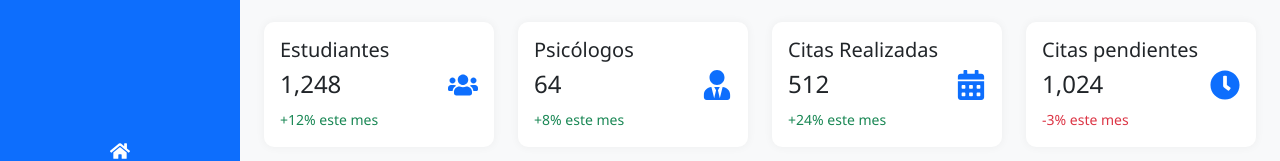
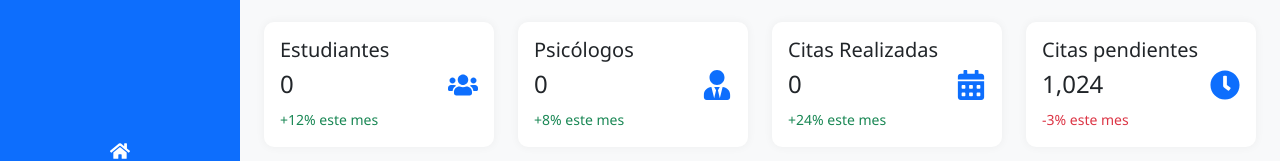
Before and after one commit to Ald28/TESIS_2025, a React (Vite) app: page /dashboard in a window 1280 px wide. Shown: the part 120-281 px from the top of the page. Built offline with nearby package versions, Linux system fonts and the light colour scheme; no server answers; sample sign-in values are in the browser's storage.

Commit message:
diseño dashboard 2

```diff
--- a/src/pages/Dashboard.jsx
+++ b/src/pages/Dashboard.jsx
@@ -1,4 +1,5 @@
-import {useState} from "react";
+import { useEffect, useState } from "react";
+import { getEstudiantes, getPsicologos, getHistorialRealizadas } from "../api/api_admin";
 import MainLayout from "../layouts/MainLayout";
 import { Card, Row, Col } from "react-bootstrap";
 import { FaUsers, FaUserTie, FaCalendarAlt, FaClock } from "react-icons/fa";
@@ -46,6 +47,50 @@ const datosPorTipo = {
 const Dashboard = () => {
 
   const [opcionSeleccionada, setOpcionSeleccionada] = useState("estudiantes");
+  const [cantidadEstudiantes, setCantidadEstudiantes] = useState(0);
+  const [cantidadPsicologos, setCantidadPsicologos] = useState(0);
+  const [historialRealizadas, setHistorialRealizadas] = useState(0);
+
+  useEffect(() => {
+    const cargarEstudiantes = async () => {
+      try {
+        const estudiantes = await getEstudiantes();
+        setCantidadEstudiantes(estudiantes.length);
+      } catch (error) {
+        console.error("Error al cargar estudiantes:", error);
+      }
+    };
+
+    const cargarPsicologos = async () => {
+      try {
+        const psicologos = await getPsicologos();
+        setCantidadPsicologos(psicologos.length);
+      } catch (error) {
+        console.error("Error al cargar psicologos:", error);
+      }
+    };
+
+    const cargarHistorialRealizadas = async () => {
+      try {
+        const estudiantes = await getEstudiantes();
+
+        let totalHistorial = 0;
+
+        for (const estudiante of estudiantes) {
+          const historial = await getHistorialRealizadas(estudiante.usuario_id);
+          totalHistorial += historial.length;
+        }
+
+        setHistorialRealizadas(totalHistorial);
+      } catch (error) {
+        console.error("Error al cargar historial de citas realizadas:", error);
+      }
+    };
+
+    cargarHistorialRealizadas();
+    cargarPsicologos();
+    cargarEstudiantes();
+  }, []);
 
   return (
     <MainLayout>
@@ -57,7 +102,7 @@ const Dashboard = () => {
             <div className="d-flex justify-content-between align-items-center">
               <div>
                 <h5>Estudiantes</h5>
-                <h4>1,248</h4>
+                <h4>{cantidadEstudiantes}</h4>
                 <small className="text-success">+12% este mes</small>
               </div>
               <FaUsers size={30} color="#0d6efd" />
@@ -69,7 +114,7 @@ const Dashboard = () => {
             <div className="d-flex justify-content-between align-items-center">
               <div>
                 <h5>Psicólogos</h5>
-                <h4>64</h4>
+                <h4>{cantidadPsicologos}</h4>
                 <small className="text-success">+8% este mes</small>
               </div>
               <FaUserTie size={30} color="#0d6efd" />
@@ -81,7 +126,7 @@ const Dashboard = () => {
             <div className="d-flex justify-content-between align-items-center">
               <div>
                 <h5>Citas Realizadas</h5>
-                <h4>512</h4>
+                <h4>{historialRealizadas}</h4>
                 <small className="text-success">+24% este mes</small>
               </div>
               <FaCalendarAlt size={30} color="#0d6efd" />
```
